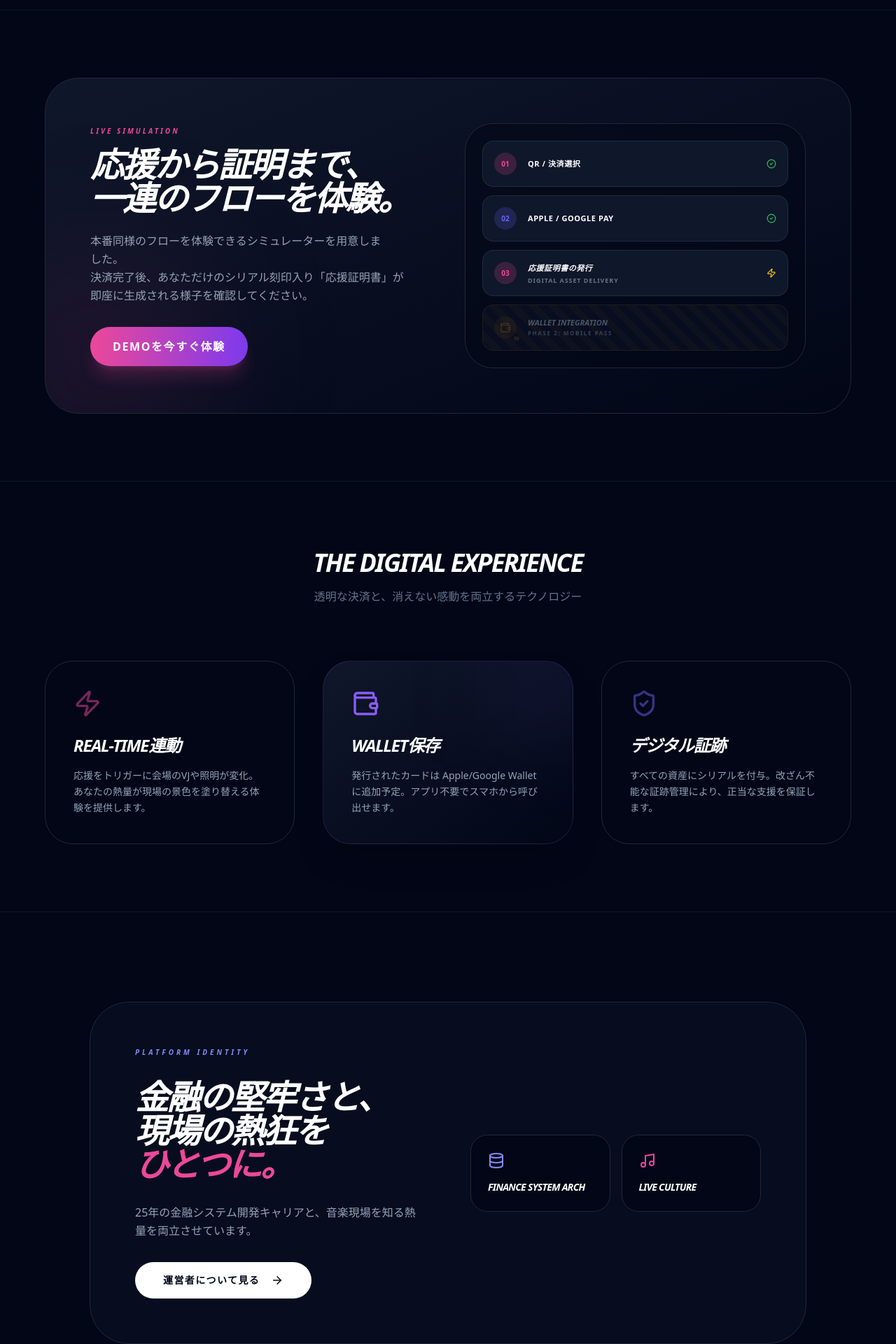
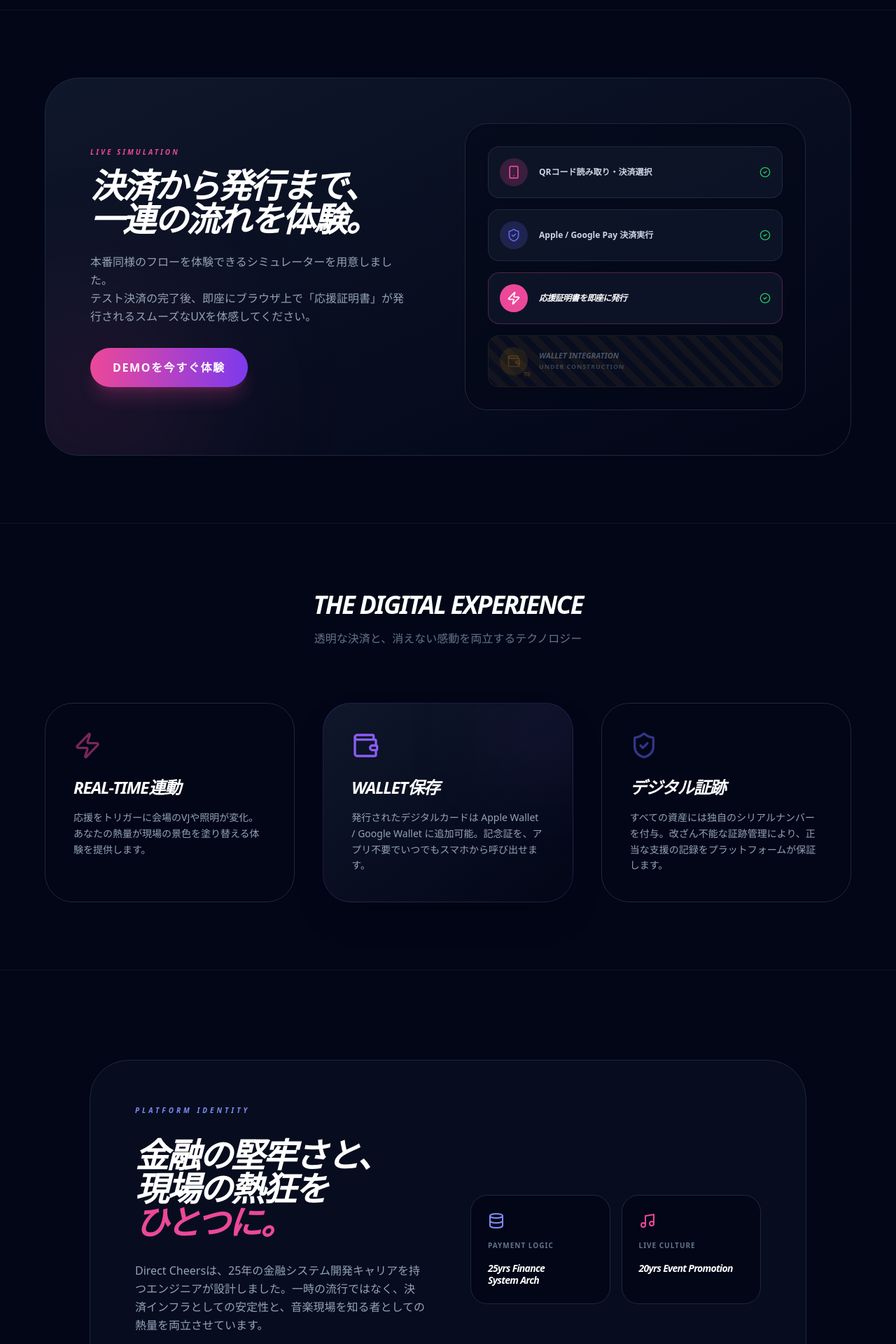
Before and after one commit to spacemindhiro/direct-cheers, a Next.js app: page / in a window 1280 px wide. Shown: the part 880-2800 px from the top of the page at 70% size. Built offline with nearby package versions, Linux system fonts and the light colour scheme.

Commit message:
topのウォレット部分を工事中に

```diff
--- a/app/page.tsx
+++ b/app/page.tsx
@@ -14,7 +14,7 @@ export default function LandingPage() {
     <div className="min-h-screen bg-slate-950 text-slate-200 font-sans selection:bg-pink-500/30 overflow-x-hidden">
       {/* --- Navigation --- */}
       <nav className="sticky top-0 z-50 backdrop-blur-md bg-slate-950/80 border-b border-slate-800 px-6 py-4">
-        <div className="max-w-6xl mx-auto flex justify-between items-center text-left">
+        <div className="max-w-6xl mx-auto flex justify-between items-center">
           <Link href="/" className="flex items-center gap-2 group">
             <img
               src="/logo-emblem.png"
@@ -72,21 +72,21 @@ export default function LandingPage() {
         </div>
       </section>
 
-      {/* --- Demo Section (Optimized 4-Step Flow) --- */}
+      {/* --- Demo Section (4-Step Flow) --- */}
       <section id="demo" className="py-24 px-6 relative border-b border-slate-900">
         <div className="max-w-6xl mx-auto">
           <div className="bg-gradient-to-br from-slate-900 to-slate-950 border border-slate-800 p-8 md:p-16 rounded-[3rem] relative overflow-hidden flex flex-col md:flex-row items-center gap-12 group">
             <div className="absolute -left-20 -bottom-20 w-80 h-80 bg-pink-500/10 blur-[100px] rounded-full" />
 
-            <div className="flex-1 relative z-10 text-left text-pretty">
+            <div className="flex-1 relative z-10 text-left">
               <span className="text-pink-500 font-black italic tracking-[0.3em] text-[10px] uppercase block mb-4">Live Simulation</span>
               <h3 className="text-4xl md:text-5xl font-black text-white mb-6 italic tracking-tighter uppercase leading-tight">
-                応援から証明まで、<br />
-                一連のフローを体験。
+                決済から発行まで、<br />
+                一連の流れを体験。
               </h3>
               <p className="text-slate-400 leading-relaxed mb-8 max-w-md font-medium">
                 本番同様のフローを体験できるシミュレーターを用意しました。<br />
-                決済完了後、あなただけのシリアル刻印入り「応援証明書」が即座に生成される様子を確認してください。
+                テスト決済の完了後、即座にブラウザ上で「応援証明書」が発行されるスムーズなUXを体感してください。
               </p>
               <Link href="/demo" className="inline-flex items-center gap-3 bg-gradient-to-r from-pink-500 to-violet-600 text-white px-8 py-4 rounded-full font-bold hover:scale-105 transition-all shadow-xl shadow-pink-500/20 uppercase tracking-widest">
                 DEMOを今すぐ体験
@@ -94,42 +94,38 @@ export default function LandingPage() {
             </div>
 
             <div className="flex-1 relative z-10 w-full md:w-auto">
-              <div className="grid grid-cols-1 gap-3 p-6 bg-slate-950/50 rounded-[2.5rem] border border-slate-800 shadow-inner">
-
-                {/* Step 1: Entry - 明るく修正 */}
-                <div className="flex items-center gap-4 p-4 rounded-2xl bg-slate-900 border border-slate-700/50 hover:border-pink-500/30 transition-colors">
-                  <div className="w-8 h-8 rounded-full bg-pink-500/20 flex items-center justify-center text-pink-500 text-[10px] font-black">01</div>
-                  <div className="text-[11px] font-bold text-white uppercase tracking-wider text-left">QR / 決済選択</div>
-                  <CheckCircle2 size={14} className="ml-auto text-green-500" />
+              <div className="grid grid-cols-1 gap-4 p-8 bg-slate-950/50 rounded-[2rem] border border-slate-800 shadow-inner">
+                {/* Step 1: 元の文言を保持・明るく表示 */}
+                <div className="flex items-center gap-4 p-4 rounded-2xl bg-slate-900/80 border border-slate-700/50">
+                  <div className="w-10 h-10 rounded-full bg-pink-500/20 flex items-center justify-center text-pink-500"><Smartphone size={20} /></div>
+                  <div className="text-xs font-bold text-slate-300 text-left">QRコード読み取り・決済選択</div>
+                  <CheckCircle2 size={16} className="ml-auto text-green-500" />
                 </div>
 
-                {/* Step 2: Pay - 明るく修正 */}
-                <div className="flex items-center gap-4 p-4 rounded-2xl bg-slate-900 border border-slate-700/50 hover:border-indigo-500/30 transition-colors">
-                  <div className="w-8 h-8 rounded-full bg-indigo-500/20 flex items-center justify-center text-indigo-500 text-[10px] font-black">02</div>
-                  <div className="text-[11px] font-bold text-white uppercase tracking-wider text-left">Apple / Google Pay</div>
-                  <CheckCircle2 size={14} className="ml-auto text-green-500" />
+                {/* Step 2: ✅ 文言を元に戻しました */}
+                <div className="flex items-center gap-4 p-4 rounded-2xl bg-slate-900/80 border border-slate-700/50">
+                  <div className="w-10 h-10 rounded-full bg-indigo-500/20 flex items-center justify-center text-indigo-500"><ShieldCheck size={20} /></div>
+                  <div className="text-xs font-bold text-slate-300 text-left">Apple / Google Pay 決済実行</div>
+                  <CheckCircle2 size={16} className="ml-auto text-green-500" />
                 </div>
 
-                {/* Step 3: Asset Delivery - 1,2とトーンを合わせて明るく */}
-                <div className="flex items-center gap-4 p-4 rounded-2xl bg-slate-900 border border-slate-700/50 hover:border-pink-500/30 transition-colors">
-                  <div className="w-8 h-8 rounded-full bg-pink-500/20 flex items-center justify-center text-pink-500 text-[10px] font-black">03</div>
-                  <div className="flex flex-col text-left">
-                    <div className="text-[11px] font-black text-white uppercase italic tracking-wider">応援証明書の発行</div>
-                    <div className="text-[9px] text-slate-500 font-bold uppercase tracking-widest leading-none mt-1">Digital Asset Delivery</div>
-                  </div>
-                  <Zap size={14} className="ml-auto text-yellow-400 animate-pulse" />
+                {/* Step 3: 新設・明るく表示 */}
+                <div className="flex items-center gap-4 p-4 rounded-2xl bg-slate-900/80 border border-pink-500/30">
+                  <div className="w-10 h-10 rounded-full bg-pink-500 flex items-center justify-center text-white"><Zap size={20} /></div>
+                  <div className="text-xs font-bold text-white uppercase italic text-left tracking-tighter leading-none">応援証明書を即座に発行</div>
+                  <CheckCircle2 size={16} className="ml-auto text-green-500" />
                 </div>
 
-                {/* Step 4: Wallet - ここだけを明確に「工事中」としてトーンを落とす */}
-                <div className="flex items-center gap-4 p-4 rounded-2xl bg-slate-900/40 border border-amber-500/10 relative overflow-hidden group/wallet">
-                  <div className="absolute inset-0 opacity-[0.03] bg-[repeating-linear-gradient(45deg,transparent,transparent_10px,#f59e0b_10px,#f59e0b_20px)] pointer-events-none" />
-                  <div className="w-8 h-8 rounded-full bg-amber-500/5 flex items-center justify-center text-amber-500/20 text-[10px] font-black relative">
-                    <Wallet size={16} />
-                    <Construction size={8} className="absolute -bottom-1 -right-1" />
+                {/* Step 4: 工事中表示・暗く表示 */}
+                <div className="flex items-center gap-4 p-4 rounded-2xl bg-slate-900/40 border border-amber-500/10 relative overflow-hidden">
+                  <div className="absolute inset-0 opacity-[0.05] bg-[repeating-linear-gradient(45deg,transparent,transparent_10px,#f59e0b_10px,#f59e0b_20px)] pointer-events-none" />
+                  <div className="w-10 h-10 rounded-full bg-amber-500/10 flex items-center justify-center text-amber-500/20 relative">
+                    <Wallet size={20} />
+                    <Construction size={10} className="absolute -bottom-1 -right-1" />
                   </div>
                   <div className="flex flex-col text-left">
-                    <div className="text-[11px] font-bold text-slate-600 uppercase italic leading-none mb-1 text-left">Wallet Integration</div>
-                    <div className="text-[8px] text-slate-700 font-bold uppercase tracking-[0.2em] text-left">Phase 2: Mobile Pass</div>
+                    <div className="text-[11px] font-bold text-slate-600 uppercase italic leading-none mb-1">Wallet Integration</div>
+                    <div className="text-[9px] text-slate-700 font-bold uppercase tracking-widest">Under Construction</div>
                   </div>
                 </div>
 
@@ -139,59 +135,61 @@ export default function LandingPage() {
         </div>
       </section>
 
-      {/* --- Features / About / Footer は変更なし (そのまま保持) --- */}
+      {/* --- 以降、Features / About / Footer は元のコードを完全保持 --- */}
       <section id="features" className="py-24 bg-slate-950 px-6 border-b border-slate-900">
-        <div className="max-w-6xl mx-auto text-center mb-20 text-pretty">
-          <h3 className="text-4xl font-black text-white mb-4 italic tracking-tighter uppercase">The Digital Experience</h3>
-          <p className="text-slate-500">透明な決済と、消えない感動を両立するテクノロジー</p>
-        </div>
-        <div className="max-w-6xl mx-auto grid md:grid-cols-3 gap-10">
-            <Link href="/concept/realtime" className="p-10 rounded-[2.5rem] bg-slate-950 border border-slate-800 hover:border-pink-500/50 transition-all group block text-left hover:bg-slate-900/40 relative overflow-hidden text-pretty">
+        <div className="max-w-6xl mx-auto">
+          <div className="text-center mb-20">
+            <h3 className="text-4xl font-black text-white mb-4 italic tracking-tighter uppercase">The Digital Experience</h3>
+            <p className="text-slate-500">透明な決済と、消えない感動を両立するテクノロジー</p>
+          </div>
+          <div className="grid md:grid-cols-3 gap-10">
+            <Link href="/concept/realtime" className="p-10 rounded-[2.5rem] bg-slate-950 border border-slate-800 hover:border-pink-500/50 transition-all group block text-left hover:bg-slate-900/40 relative overflow-hidden">
               <div className="text-pink-500 font-black text-5xl italic mb-6 opacity-50 group-hover:opacity-100 transition-opacity"><Zap size={40} /></div>
               <h4 className="text-2xl font-bold text-white mb-4 italic uppercase tracking-tighter">Real-time連動</h4>
               <p className="text-sm text-slate-400 leading-relaxed font-medium">応援をトリガーに会場のVJや照明が変化。あなたの熱量が現場の景色を塗り替える体験を提供します。</p>
             </Link>
-            <Link href="/concept/wallet" className="p-10 rounded-[2.5rem] bg-gradient-to-br from-slate-900 to-slate-950 border border-violet-500/20 shadow-2xl relative overflow-hidden group block text-left hover:border-violet-500/50 transition-all text-pretty">
+            <Link href="/concept/wallet" className="p-10 rounded-[2.5rem] bg-gradient-to-br from-slate-900 to-slate-950 border border-violet-500/20 shadow-2xl relative overflow-hidden group block text-left hover:border-violet-500/50 transition-all">
               <div className="absolute -right-6 -top-6 w-32 h-32 bg-violet-500/10 blur-3xl group-hover:bg-violet-500/20 transition-all" />
               <div className="text-violet-500 font-black text-5xl italic mb-6 group-hover:scale-110 transition-transform origin-left"><Wallet size={40} /></div>
               <h4 className="text-2xl font-bold text-white mb-4 italic uppercase tracking-tighter">Wallet保存</h4>
-              <p className="text-sm text-slate-400 leading-relaxed font-medium">発行されたカードは Apple/Google Wallet に追加予定。アプリ不要でスマホから呼び出せます。</p>
+              <p className="text-sm text-slate-400 leading-relaxed font-medium">発行されたデジタルカードは Apple Wallet / Google Wallet に追加可能。記念証を、アプリ不要でいつでもスマホから呼び出せます。</p>
             </Link>
-            <Link href="/concept/proof" className="p-10 rounded-[2.5rem] bg-slate-950 border border-slate-800 hover:border-indigo-500/50 transition-all block text-left hover:bg-slate-900/40 group relative overflow-hidden text-pretty">
+            <Link href="/concept/proof" className="p-10 rounded-[2.5rem] bg-slate-950 border border-slate-800 hover:border-indigo-500/50 transition-all block text-left hover:bg-slate-900/40 group relative overflow-hidden">
               <div className="text-indigo-500 font-black text-5xl italic mb-6 opacity-50 group-hover:opacity-100 transition-opacity"><ShieldCheck size={40} /></div>
               <h4 className="text-2xl font-bold text-white mb-4 italic uppercase tracking-tighter">デジタル証跡</h4>
-              <p className="text-sm text-slate-400 leading-relaxed font-medium">すべての資産にシリアルを付与。改ざん不能な証跡管理により、正当な支援を保証します。</p>
+              <p className="text-sm text-slate-400 leading-relaxed font-medium">すべての資産には独自のシリアルナンバーを付与。改ざん不能な証跡管理により、正当な支援の記録をプラットフォームが保証します。</p>
             </Link>
+          </div>
         </div>
       </section>
 
-      <section className="py-32 px-6 bg-slate-950 relative overflow-hidden">
+      <section className="py-32 px-6 bg-slate-950 relative overflow-hidden text-pretty">
         <div className="max-w-5xl mx-auto">
-          <div className="grid md:grid-cols-2 gap-16 items-center bg-slate-900/40 border border-slate-800 rounded-[3.5rem] p-8 md:p-16 relative group hover:border-slate-700 transition-colors text-pretty text-left">
-            <div className="space-y-8">
+          <div className="grid md:grid-cols-2 gap-16 items-center bg-slate-900/40 border border-slate-800 rounded-[3.5rem] p-8 md:p-16 relative group hover:border-slate-700 transition-colors">
+            <div className="space-y-8 text-left">
               <span className="text-indigo-400 font-black italic tracking-[0.4em] text-[10px] uppercase block">Platform Identity</span>
               <h3 className="text-4xl md:text-5xl font-black text-white italic tracking-tighter uppercase leading-[1.1]">金融の堅牢さと、<br />現場の熱狂を<br /><span className="text-pink-500">ひとつに。</span></h3>
-              <p className="text-slate-400 font-medium leading-relaxed">25年の金融システム開発キャリアと、音楽現場を知る熱量を両立させています。</p>
-              <Link href="/about" className="inline-flex items-center gap-4 bg-white text-slate-950 px-10 py-4 rounded-full font-black text-sm hover:bg-indigo-500 hover:text-white transition-all uppercase tracking-widest group">
-                運営者について見る <ArrowRight size={18} className="group-hover:translate-x-2 transition-transform" />
-              </Link>
+              <p className="text-slate-400 leading-relaxed font-medium">Direct Cheersは、25年の金融システム開発キャリアを持つエンジニアが設計しました。一時の流行ではなく、決済インフラとしての安定性と、音楽現場を知る者としての熱量を両立させています。</p>
+              <Link href="/about" className="inline-flex items-center gap-4 bg-white text-slate-950 px-10 py-4 rounded-full font-black text-sm hover:bg-indigo-500 hover:text-white transition-all shadow-2xl group uppercase tracking-widest">運営者について詳しく見る <ArrowRight size={18} className="group-hover:translate-x-2 transition-transform" /></Link>
             </div>
             <div className="grid grid-cols-2 gap-4">
-              <div className="p-6 rounded-3xl bg-slate-950 border border-slate-800 space-y-4">
+              <div className="p-6 rounded-3xl bg-slate-950 border border-slate-800 space-y-4 text-left">
                 <Database className="text-indigo-400" size={24} />
-                <p className="text-white font-bold text-sm italic tracking-tighter uppercase">Finance System Arch</p>
+                <p className="text-[10px] font-black text-slate-500 uppercase tracking-widest">Payment Logic</p>
+                <p className="text-white font-bold text-sm tracking-tighter leading-tight italic">25yrs Finance System Arch</p>
               </div>
-              <div className="p-6 rounded-3xl bg-slate-950 border border-slate-800 space-y-4">
+              <div className="p-6 rounded-3xl bg-slate-950 border border-slate-800 space-y-4 text-left">
                 <Music className="text-pink-500" size={24} />
-                <p className="text-white font-bold text-sm italic tracking-tighter uppercase">Live Culture</p>
+                <p className="text-[10px] font-black text-slate-500 uppercase tracking-widest">Live Culture</p>
+                <p className="text-white font-bold text-sm tracking-tighter leading-tight italic">20yrs Event Promotion</p>
               </div>
             </div>
           </div>
         </div>
       </section>
 
-      <footer className="py-24 px-6 border-t border-slate-800 bg-slate-950 text-left">
-        <div className="max-w-6xl mx-auto flex flex-col md:flex-row justify-between items-start gap-16 text-pretty">
+      <footer className="py-24 px-6 border-t border-slate-800 bg-slate-950">
+        <div className="max-w-6xl mx-auto flex flex-col md:flex-row justify-between items-start gap-16 text-left">
           <div className="space-y-6">
             <h5 className="font-bold text-white tracking-tighter italic text-xl">DIRECT CHEERS</h5>
             <p className="text-slate-500 text-[10px] uppercase tracking-[0.3em]">Digital Assets for Live Moments.</p>
@@ -214,7 +212,7 @@ export default function LandingPage() {
             </div>
           </div>
         </div>
-        <div className="max-w-6xl mx-auto mt-24 pt-8 border-t border-slate-900">
+        <div className="max-w-6xl mx-auto mt-24 pt-8 border-t border-slate-900 flex justify-between items-center">
           <p className="text-slate-600 text-[10px] font-mono italic">© 2026 Direct Cheers Platform.</p>
         </div>
       </footer>
```
